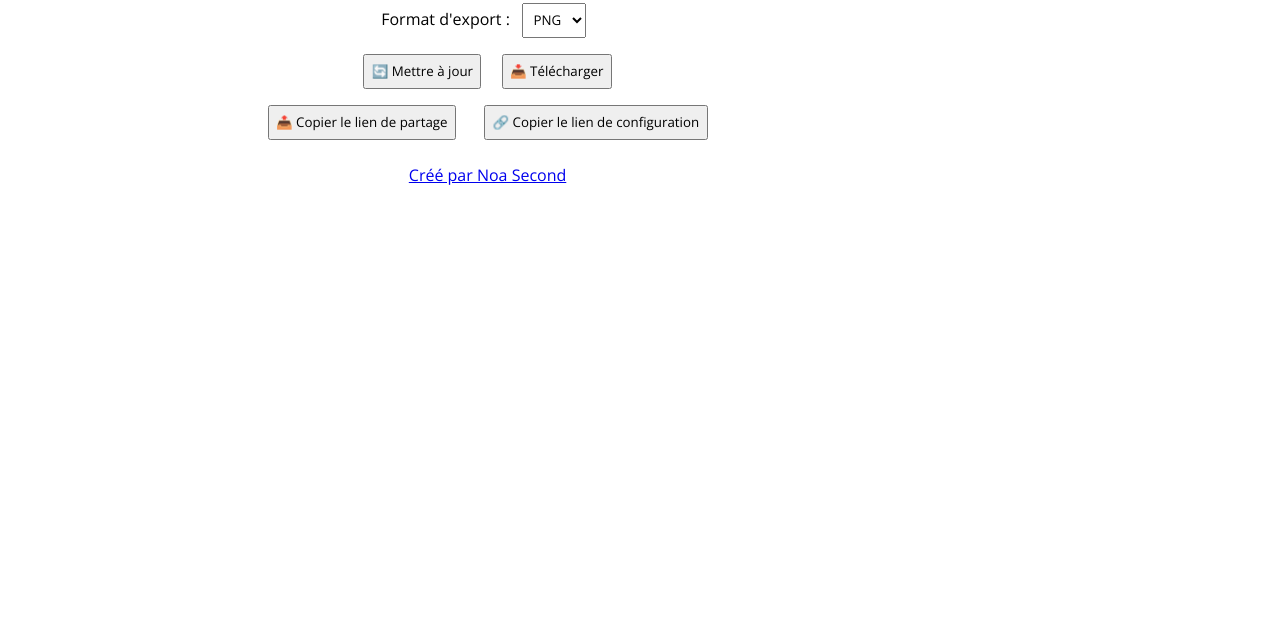
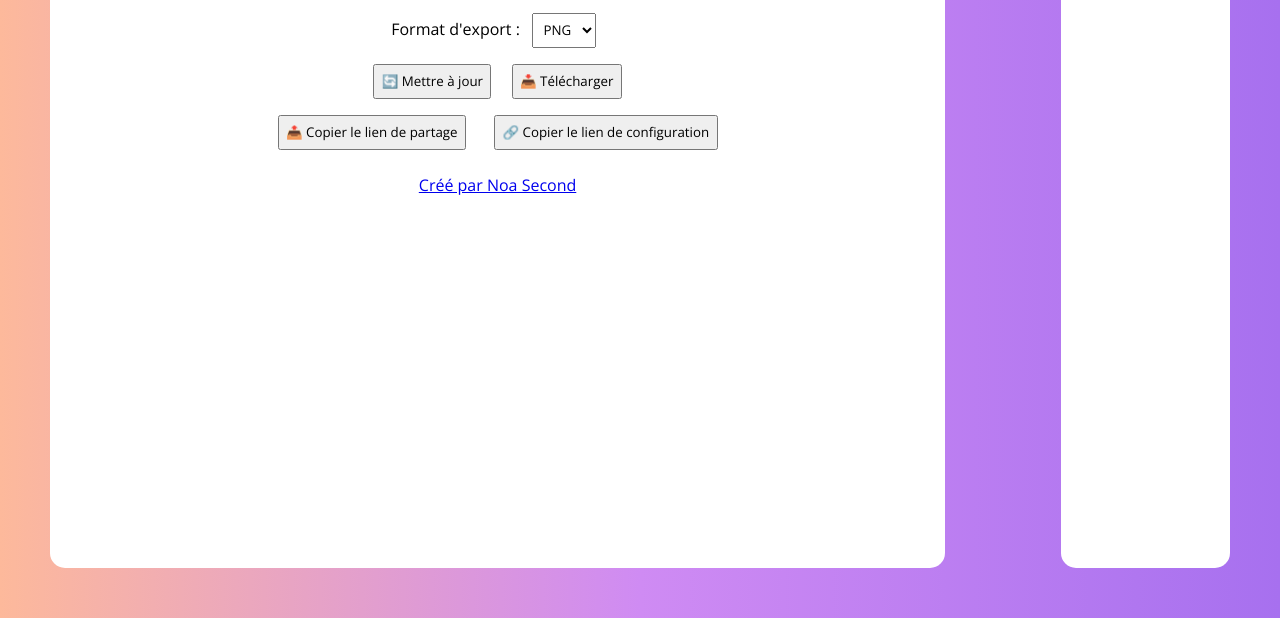
Before and after one commit to NoaSecond/QR-Code-Generator, a plain HTML site: page index.html in a window 1280 px wide. Shown: the part 182-800 px from the top of the page. Drawn offline with nearby package versions, Linux system fonts and the light colour scheme; a script that the page names is missing.

Commit message:
:art: update dark mode background color and enhance body styling

```diff
--- a/css/stylesheet.css
+++ b/css/stylesheet.css
@@ -5,14 +5,13 @@
 
 @media (prefers-color-scheme: dark) {
     :root {
-        --bg: #121212;
+        --bg: #0D0D0D;
         --text: #ffffff;
     }
 }
 
 * {
     transition: background-color 0.3s ease, color 0.3s ease;
-
     font-family: "Open Sans", sans-serif;
     font-optical-sizing: auto;
     font-weight: 300;
@@ -26,11 +25,24 @@ body {
     font-family: sans-serif;
     text-align: center;
     padding: 2rem;
+    margin: 0;
+    padding: 0;
+    background: #A770EF;
+    background: -webkit-linear-gradient(to right, #FDB99B, #CF8BF3, #A770EF);
+    background: linear-gradient(to right, #FDB99B, #CF8BF3, #A770EF);
 }
 
 main {
     display: flex;
     justify-content: space-between;
+    height: 100vh;
+    width: 100vw;
+}
+
+main>div {
+    border-radius: 15px;
+    background-color: var(--bg);
+    margin: 50px;
 }
 
 .controls {
```
